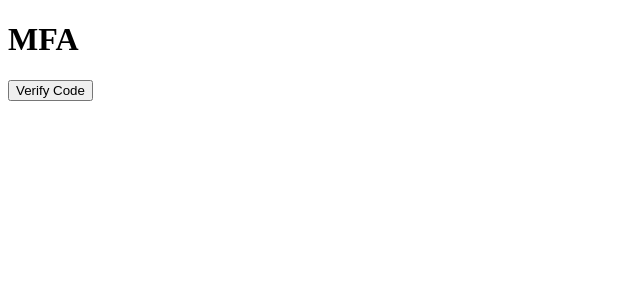
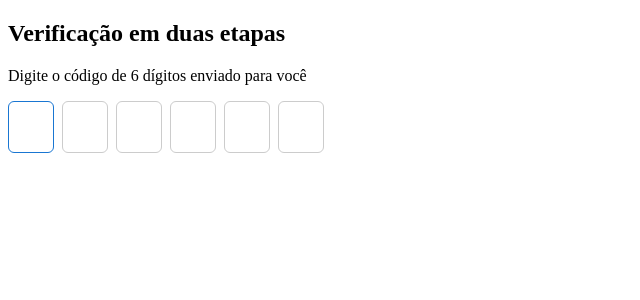
Before and after one commit to Stheffane/auth-mfa-frontend, a React (Vite) app: page /mfa in a window 1280 px wide. Shown: the top 300 px of the page, without its empty margins (0-640 px from the left). Built offline with nearby package versions, Linux system fonts and the light colour scheme.

Commit message:
refactor: restructure pages to a global pages directory

```diff
--- a/src/app/routes.tsx
+++ b/src/app/routes.tsx
@@ -1,7 +1,7 @@
 import { createBrowserRouter } from 'react-router-dom';
-import { LoginPage } from '../modules/auth/pages/LoginPage';
-import { MFAPage } from '../modules/auth/pages/MFAPage';
-import { ProtectedPage } from '../modules/auth/pages/ProtectedPage';
+import { LoginPage } from '../pages/LoginPage';
+import { MFAPage } from '../pages/MFAPage';
+import { ProtectedPage } from '../pages/ProtectedPage';
 import { ProtectedRoute } from '../shared/components/ProtectedRoute';
 
 export const router = createBrowserRouter([
--- a/src/modules/auth/pages/MFAPage.tsx
+++ /dev/null
@@ -1,16 +0,0 @@
-import { useAuth } from '../hooks/useAuth';
-
-export function MFAPage() {
-  const { verifyMFA, status } = useAuth();
-
-  return (
-    <div>
-      <h1>MFA</h1>
-      <button onClick={() => verifyMFA('123456')}>
-        Verify Code
-      </button>
-
-      {status === 'loading' && <p>Verifying...</p>}
-    </div>
-  );
-}
--- a/src/modules/auth/pages/LoginPage.tsx
+++ b/src/pages/LoginPage.tsx
@@ -1,4 +1,4 @@
-import { useAuth } from '../hooks/useAuth';
+import { useAuth } from '../modules/auth/hooks/useAuth';
 
 export function LoginPage() {
   const { login, status } = useAuth();
--- /dev/null
+++ b/src/pages/MFAPage.tsx
@@ -0,0 +1,15 @@
+import { MFACodeInput } from "../modules/auth/components/MFACodeInput";
+import { useAuth } from "../modules/auth/hooks/useAuth";
+
+export function MFAPage() {
+  const { verifyMFA } = useAuth();
+
+  return (
+    <section>
+      <h1>Verificação em duas etapas</h1>
+      <p>Digite o código de 6 dígitos enviado para você</p>
+
+      <MFACodeInput onSubmit={verifyMFA} />
+    </section>
+  );
+}
```
Also changed, not shown: src/modules/auth/components/pages/MFAVevifyPage.tsx (deleted, +0 -25 lines), src/pages/ProtectedPage.tsx (renamed from src/modules/auth/pages/ProtectedPage.tsx).
